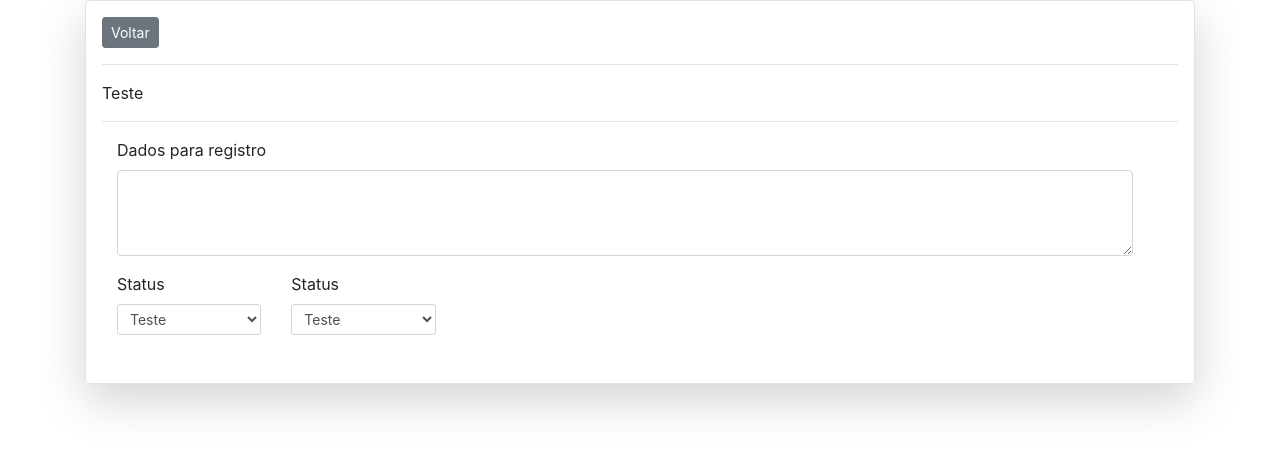
After one commit to phelipell1/ControleManutencao, a PHP site: page /forms/cadastro_hist_equipamento.php in a window 1280 px wide. The commit adds this page. Shown: the top 452 px of the page. Run offline with PHP 8.4, Linux system fonts and the light colour scheme.

Commit message:
Atualizações

```diff
--- /dev/null
+++ b/forms/cadastro_hist_equipamento.php
@@ -0,0 +1,38 @@
+<link rel="stylesheet" href="../bootstrap/css/bootstrap.min.css">
+<script src="../jquery/jquery-3.4.1.js"></script>
+<script>
+    $(document).ready(function() {
+        $('#btnReturn').click(function() {
+            window.location = "../views/homepage.php?rms=6";
+        })
+    })
+</script>
+<div class="container">
+    <div class="shadow-lg mb-5 p-3 rounded border">
+        <button id="btnReturn" class="btn btn-sm btn-secondary">Voltar</button>
+        <hr>
+        <p>Teste</p>
+        <hr>
+        <form action="">
+            <div class="row col">
+                <div class="form-group col-12">
+                    <label for="txt_descricao">Dados para registro</label>
+                    <textarea class="form-control" name="txt_descricao" id="txt_descricao" cols="3" rows="3"></textarea>
+                </div>
+                <div class="form-group col-sm-2">
+                    <label for="">Status</label>
+                    <select name="" id="" class="form-control form-control-sm">
+                        <option value="">Teste</option>
+                    </select>
+                </div>
+                <div class="form-group col-sm-2">
+                    <label for="">Status</label>
+                    <select name="" id="" class="form-control form-control-sm">
+                        <option value="">Teste</option>
+                    </select>
+                </div>
+            </div>
+        </form>
+
+    </div>
+</div>
```
Also changed, not shown: controllers/lista_equipamentos_estoque.php (+6 -3 lines), forms/cadastro_reg_manutencao.php (+5 -5 lines), views/homepage.php (+9 -0 lines).
